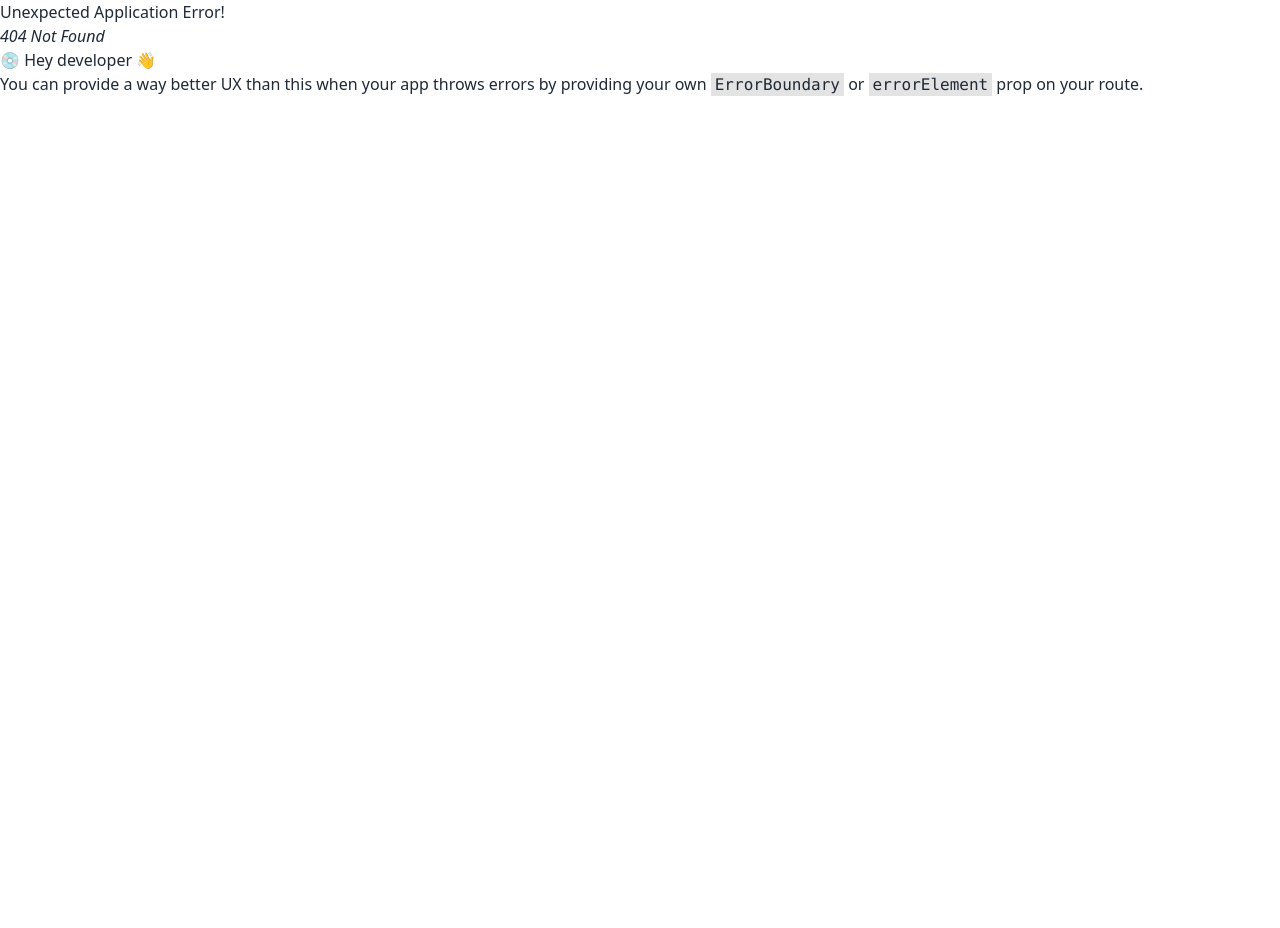
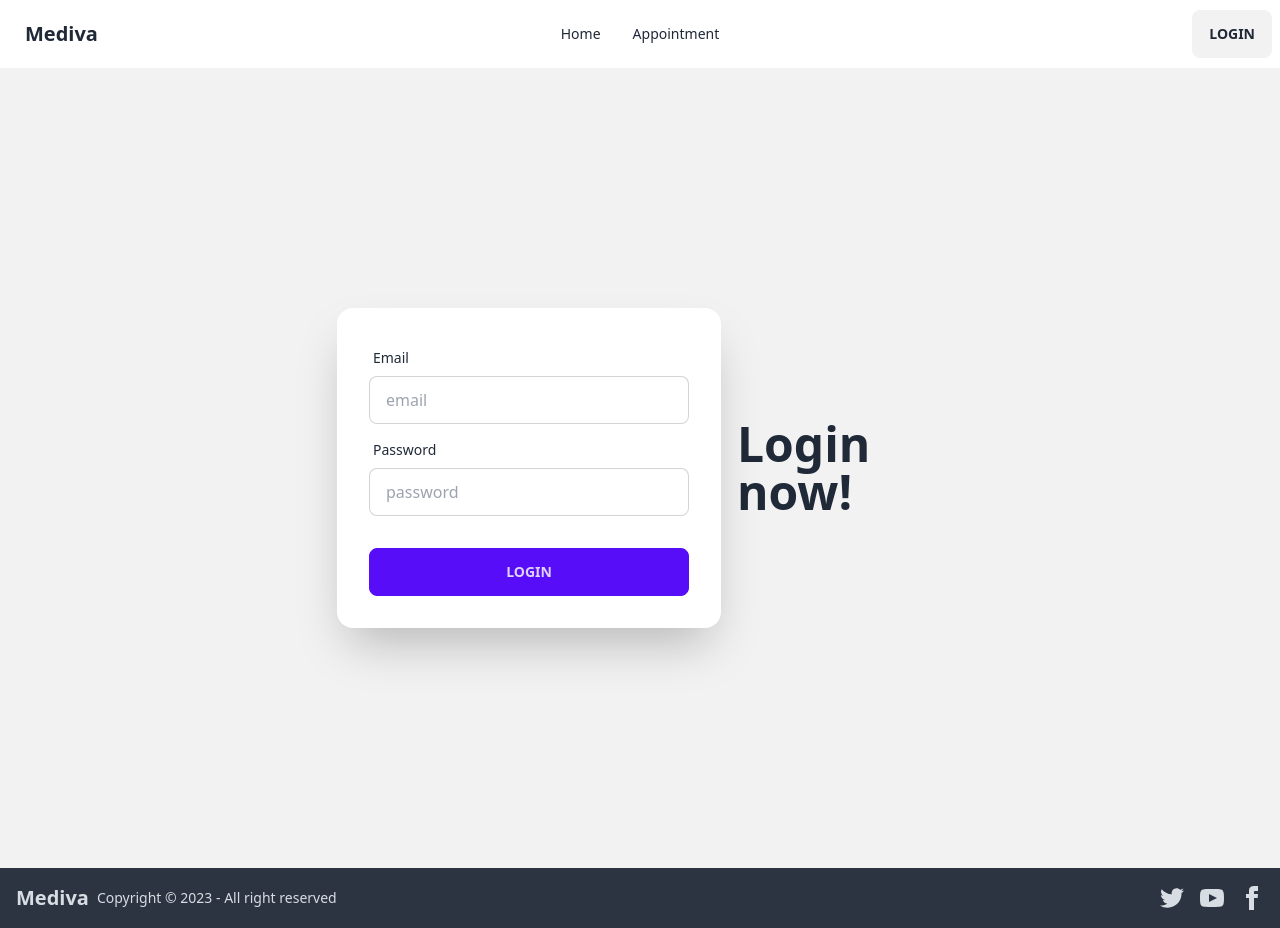
Before and after one commit to ajmainnishu/mediva-doctors-chamber-client-phero, a React (Vite) app: page /login in a window 1280 px wide. Before the commit this address had no page. Before the commit the page ends 800 px from the top, so only its background shows below. Built offline with nearby package versions, Linux system fonts and the light colour scheme.

Commit message:
feat: Login component added

```diff
--- a/src/App.jsx
+++ b/src/App.jsx
@@ -1,3 +1,4 @@
+import { Outlet } from 'react-router-dom'
 import './App.css'
 import Footer from './shared/Footer/Footer'
 import Navigation from './shared/Navigation/Navigation'
@@ -6,6 +7,7 @@
   return (
     <div>
       <Navigation />
+      <Outlet />
       <Footer />
     </div>
   )
--- /dev/null
+++ b/src/components/Login/Login.jsx
@@ -0,0 +1,34 @@
+const Login = () => {
+    return (
+        <div>
+            <div className="hero min-h-screen bg-base-200">
+                <div className="hero-content flex-col lg:flex-row-reverse">
+                    <div className="text-center lg:text-left">
+                        <h1 className="text-5xl font-bold">Login now!</h1>
+                    </div>
+                    <div className="card flex-shrink-0 w-full max-w-sm shadow-2xl bg-base-100">
+                        <form className="card-body">
+                            <div className="form-control">
+                                <label className="label">
+                                    <span className="label-text">Email</span>
+                                </label>
+                                <input type="email" placeholder="email" className="input input-bordered" required />
+                            </div>
+                            <div className="form-control">
+                                <label className="label">
+                                    <span className="label-text">Password</span>
+                                </label>
+                                <input type="password" placeholder="password" className="input input-bordered" required />
+                            </div>
+                            <div className="form-control mt-6">
+                                <button className="btn btn-primary">Login</button>
+                            </div>
+                        </form>
+                    </div>
+                </div>
+            </div>
+        </div>
+    );
+};
+
+export default Login;
--- a/src/shared/Navigation/Navigation.jsx
+++ b/src/shared/Navigation/Navigation.jsx
@@ -23,7 +23,7 @@
                     </ul>
                 </div>
                 <div className="navbar-end">
-                    <Link className="btn">Login</Link>
+                    <Link to={`/login`} className="btn">Login</Link>
                 </div>
             </div>
         </div>
```
Also changed, not shown: src/routes/Router.jsx (+8 -1 lines).
